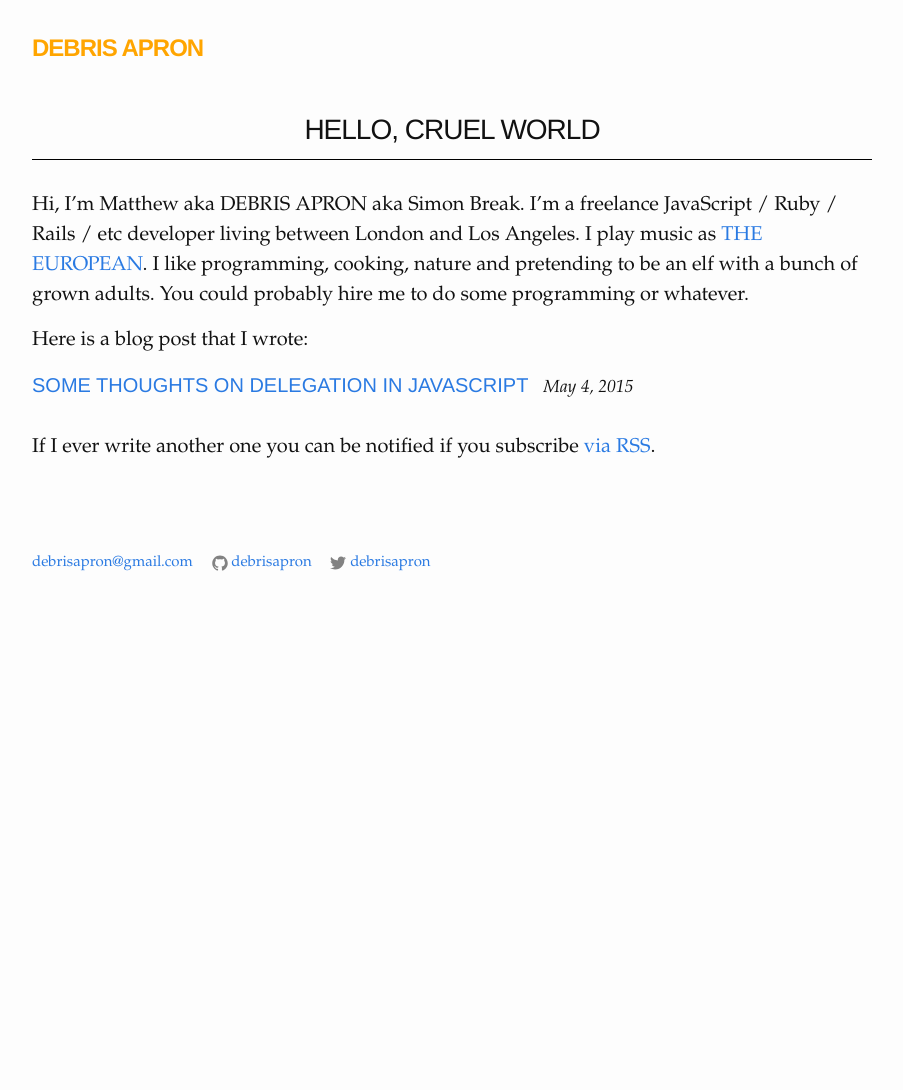
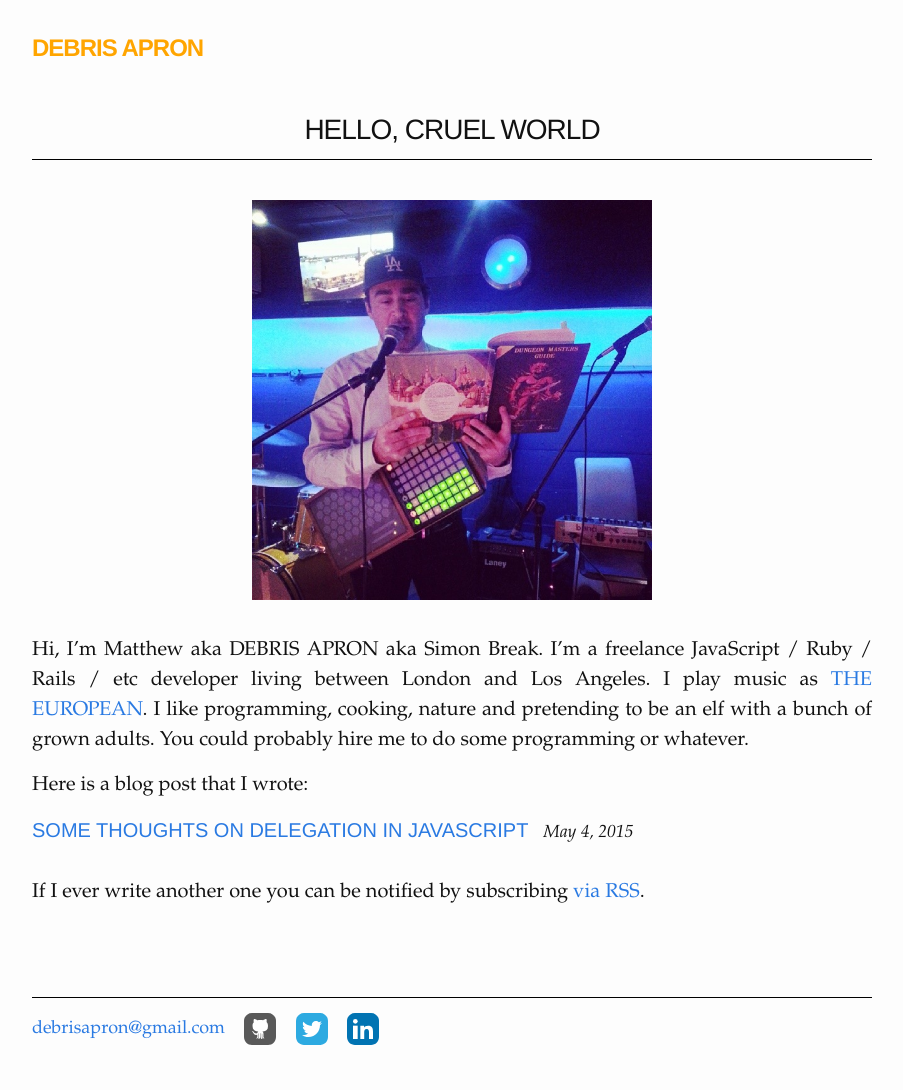
Before and after one commit to debrisapron/debrisapron.github.io, a Jekyll site: the page built from index.md, in a window 1280 px wide. Shown: the whole page, without its empty margins (188-1091 px from the left). Built offline with Jekyll 4.4.1, drawn with Linux system fonts in a browser that asks for light colours; before the commit the page ends 900 px from its top, so only the background shows below that.

Commit message:
Add picture of me, social icons, linkedin account, minor redesign

```diff
--- a/_includes/footer.html
+++ b/_includes/footer.html
@@ -9,23 +9,17 @@
 
       <li>
         <a href="https://github.com/{{ site.github_username }}">
-          <span class="icon  icon--github">
-            <svg viewBox="0 0 16 16">
-              <path fill="#828282" d="M7.999,0.431c-4.285,0-7.76,3.474-7.76,7.761 c0,3.428,2.223,6.337,5.307,7.363c0.388,0.071,0.53-0.168,0.53-0.374c0-0.184-0.007-0.672-0.01-1.32 c-2.159,0.469-2.614-1.04-2.614-1.04c-0.353-0.896-0.862-1.135-0.862-1.135c-0.705-0.481,0.053-0.472,0.053-0.472 c0.779,0.055,1.189,0.8,1.189,0.8c0.692,1.186,1.816,0.843,2.258,0.645c0.071-0.502,0.271-0.843,0.493-1.037 C4.86,11.425,3.049,10.76,3.049,7.786c0-0.847,0.302-1.54,0.799-2.082C3.768,5.507,3.501,4.718,3.924,3.65 c0,0,0.652-0.209,2.134,0.796C6.677,4.273,7.34,4.187,8,4.184c0.659,0.003,1.323,0.089,1.943,0.261 c1.482-1.004,2.132-0.796,2.132-0.796c0.423,1.068,0.157,1.857,0.077,2.054c0.497,0.542,0.798,1.235,0.798,2.082 c0,2.981-1.814,3.637-3.543,3.829c0.279,0.24,0.527,0.713,0.527,1.437c0,1.037-0.01,1.874-0.01,2.129 c0,0.208,0.14,0.449,0.534,0.373c3.081-1.028,5.302-3.935,5.302-7.362C15.76,3.906,12.285,0.431,7.999,0.431z"/>
-            </svg>
-          </span>
-          <span class="username">{{ site.github_username }}</span>
+          <img src="/assets/github_icon.svg" width="32" height="32">
         </a>
       </li>
       <li>
         <a href="https://twitter.com/{{ site.twitter_username }}">
-          <span class="icon  icon--twitter">
-            <svg viewBox="0 0 16 16">
-              <path fill="#828282" d="M15.969,3.058c-0.586,0.26-1.217,0.436-1.878,0.515c0.675-0.405,1.194-1.045,1.438-1.809
-              c-0.632,0.375-1.332,0.647-2.076,0.793c-0.596-0.636-1.446-1.033-2.387-1.033c-1.806,0-3.27,1.464-3.27,3.27 c0,0.256,0.029,0.506,0.085,0.745C5.163,5.404,2.753,4.102,1.14,2.124C0.859,2.607,0.698,3.168,0.698,3.767 c0,1.134,0.577,2.135,1.455,2.722C1.616,6.472,1.112,6.325,0.671,6.08c0,0.014,0,0.027,0,0.041c0,1.584,1.127,2.906,2.623,3.206 C3.02,9.402,2.731,9.442,2.433,9.442c-0.211,0-0.416-0.021-0.615-0.059c0.416,1.299,1.624,2.245,3.055,2.271 c-1.119,0.877-2.529,1.4-4.061,1.4c-0.264,0-0.524-0.015-0.78-0.046c1.447,0.928,3.166,1.469,5.013,1.469 c6.015,0,9.304-4.983,9.304-9.304c0-0.142-0.003-0.283-0.009-0.423C14.976,4.29,15.531,3.714,15.969,3.058z"/>
-            </svg>
-          </span>
-          <span class="username">{{ site.twitter_username }}</span>
+          <img src="/assets/twitter_icon.svg" width="32" height="32">
+        </a>
+      </li>
+      <li>
+        <a href="https://www.linkedin.com/in/debrisapron">
+          <img src="/assets/linkedin_icon.svg" width="32" height="32">
         </a>
       </li>
     </ul>
--- a/_sass/_base.scss
+++ b/_sass/_base.scss
@@ -123,6 +123,9 @@ blockquote {
     }
 }
 
+p {
+    text-align: justify;
+}
 
 
 /**
--- a/_sass/_layout.scss
+++ b/_sass/_layout.scss
@@ -111,13 +111,17 @@ a.site-title {
 .contact-list,
 .social-media-list,
 .links-list {
-    font-size: 15px;
+    font-size: 18px;
     list-style: none;
     margin-left: 0;
+    padding-top: 15px;
+    /*display: inline-block;*/
     > li {
         display: inline;
         margin-right: 15px;
     }
+    border-top: 1px solid black;
+    /*border-bottom: 1px solid $grey-color-light;*/
 }
 
 .footer-col-wrapper {
@@ -229,6 +233,8 @@ a.site-title {
 
 .post-content {
     margin-bottom: $spacing-unit;
+    /*padding-bottom: 20px;
+    border-bottom: 1px solid black;*/
 
     h2 {
         font-size: 26px;
@@ -258,3 +264,9 @@ a.site-title {
 .post .footnotes {
     margin-top: 40px;
 }
+
+.picture-wrapper {
+    text-align: center;
+    margin-top: 40px;
+    margin-bottom: 35px;
+}
--- a/index.md
+++ b/index.md
@@ -2,6 +2,10 @@
 layout: post
 title: Hello, Cruel World
 ---
+
+<div class="picture-wrapper">
+  <img src="/assets/break_dmg.jpg" alt="A picture of me playing a concert on a boat while reading out loud from a 1st edition Dungeon Masters Guide" width="400" height="400"/>
+</div>
 
 Hi, I'm Matthew aka DEBRIS APRON aka Simon Break. I'm a freelance JavaScript / Ruby / Rails / etc developer living between London and Los Angeles. I play music as [THE EUROPEAN](http://iamtheeuropean.com). I like programming, cooking, nature and pretending to be an elf with a bunch of grown adults. You could probably hire me to do some programming or whatever.
 
@@ -16,4 +20,4 @@ Here is a blog post that I wrote:
   {% endfor %}
 </ul>
 
-If I ever write another one you can be notified if you subscribe <a href="/feed.xml">via RSS</a>.
+If I ever write another one you can be notified by subscribing <a href="/feed.xml">via RSS</a>.
```
Also changed, not shown: assets/break_dmg.jpg (added), assets/email_icon.svg (added), assets/github_icon.svg (added), assets/linkedin_icon.svg (added), assets/twitter_icon.svg (added).
